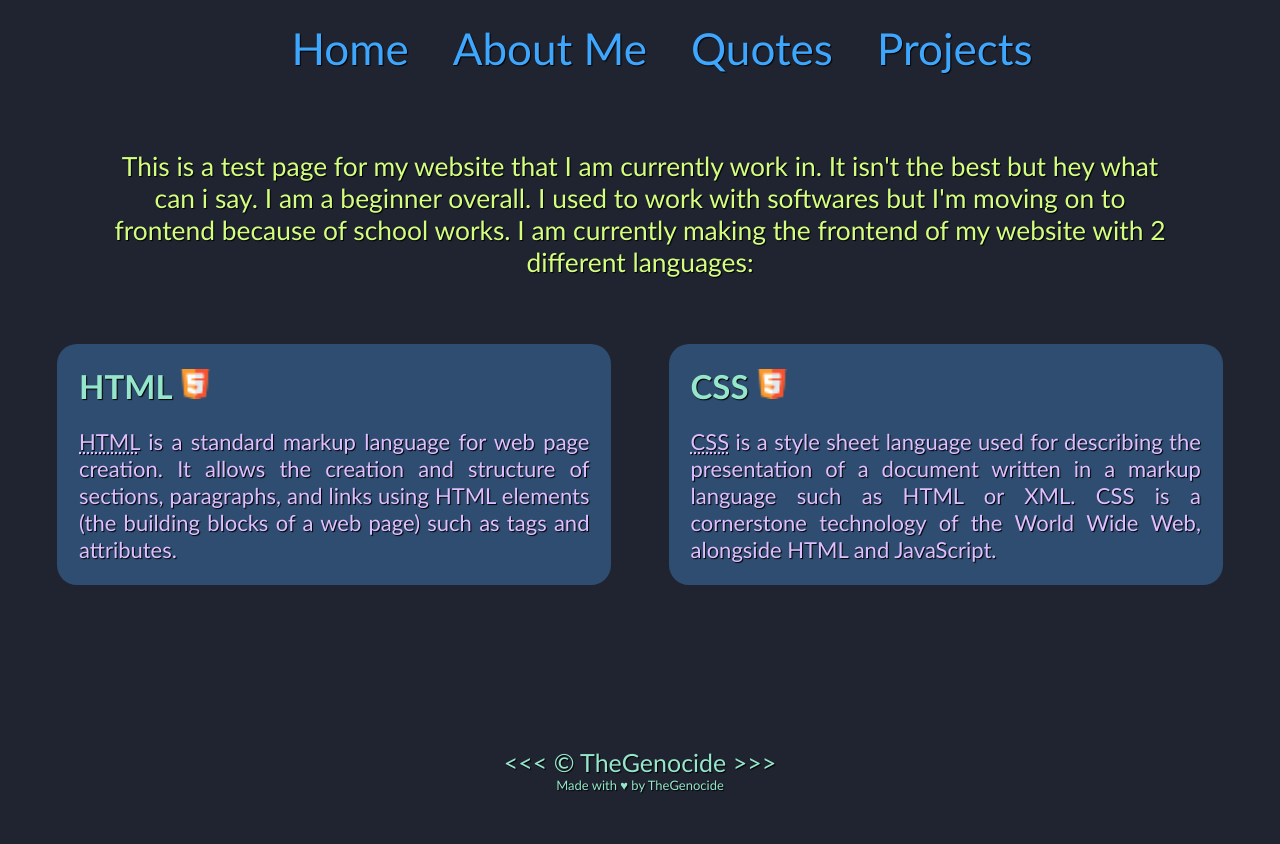
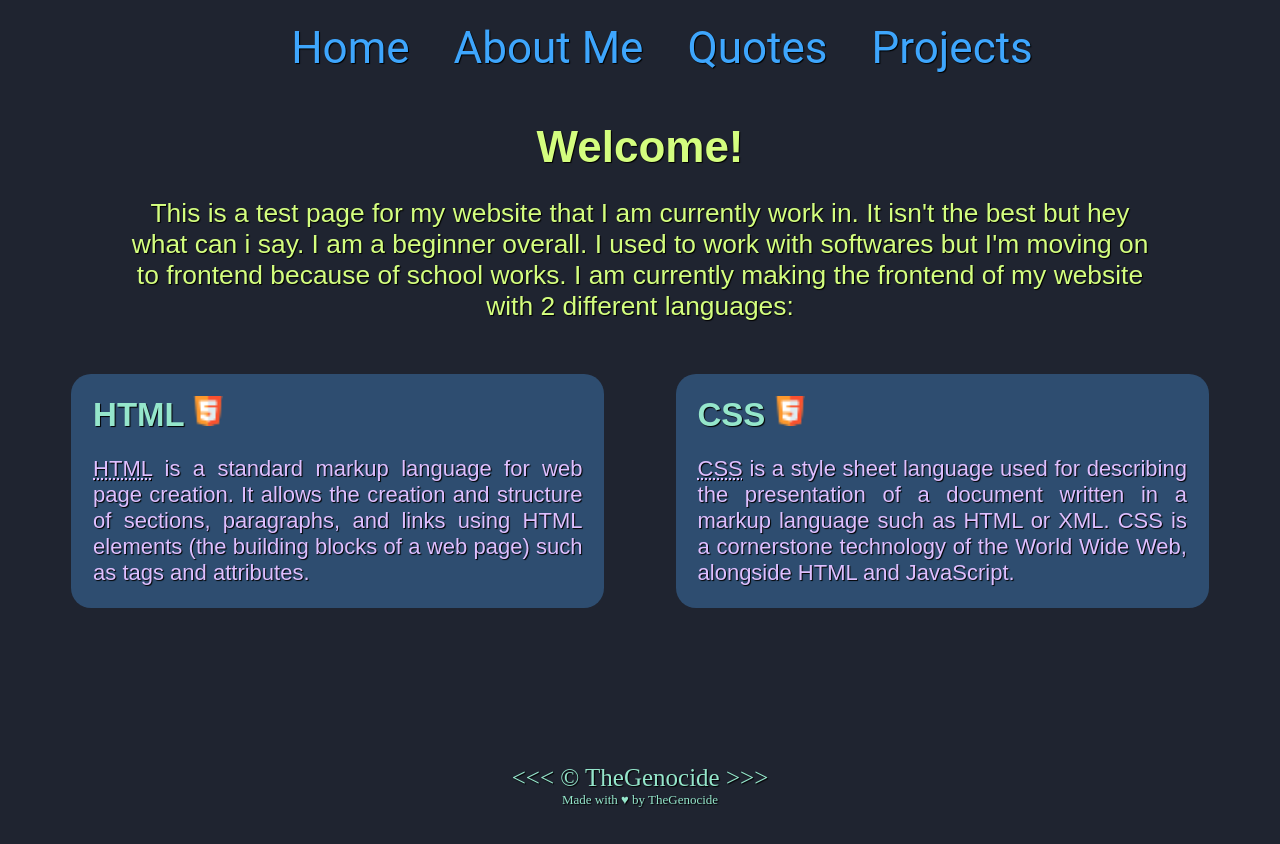
Before and after one commit to TheGenocides/TheGenocides.github.io, a plain HTML site: page index.html in a window 1280 px wide. Drawn offline with Linux system fonts and the light colour scheme.

Commit message:
Change fontstyle

```diff
--- a/CSS/about-style.css
+++ b/CSS/about-style.css
@@ -1,5 +1,3 @@
-
-
 * {
     border: 0;
     padding: 0;
@@ -7,11 +5,11 @@
 }
 
 html {
+    font-style: "Dosis";
     font-size: 22px;
     text-shadow: 1px 1px 1px #000;
     color: var(--custom-green);
     background-color: var(--dark-blue);
-    font-family:'Gill Sans', 'Gill Sans MT', Calibri, 'Trebuchet MS', sans-serif;
 }
 
 .geno-pfp {
@@ -58,6 +56,6 @@ html {
     font-size: larger;
     text-align: center;
     width: 60ch;
-    font-family: monospace;
+    font-family: "Dosis";
 }
 /* rgb(49, 51, 56) */
--- a/CSS/footer.css
+++ b/CSS/footer.css
@@ -11,6 +11,7 @@
 }
 
 footer {
+    font-family: "Dosis";
     border: 0;
     color: var(--custom-cyan);
     margin-bottom: -10px;
--- a/CSS/navbar.css
+++ b/CSS/navbar.css
@@ -1,6 +1,7 @@
 nav {
     color: var(--custom-blue);
     font-size: 2em;
+    font-family: "Roboto";
     padding-bottom: 0.5em;
     display: flex;
     justify-content: center;
--- a/CSS/quote-style.css
+++ b/CSS/quote-style.css
@@ -9,7 +9,7 @@ html {
     text-shadow: 1px 1px 1px #000;
     color: var(--custom-green);
     background-color: var(--dark-blue);
-    font-family:'Gill Sans', 'Gill Sans MT', Calibri, 'Trebuchet MS', sans-serif;
+    font-family: "Dosis", sans-serif;
 }
 
 body {
--- a/CSS/style.css
+++ b/CSS/style.css
@@ -4,13 +4,12 @@
     margin: 0
 }
 
-
 html {
     font-size: 22px;
     text-shadow: 1px 1px 1px #000;
     color: var(--custom-green);
     background-color: var(--dark-blue);
-    font-family:'Gill Sans', 'Gill Sans MT', Calibri, 'Trebuchet MS', sans-serif;
+    font-family: 'Dosis', sans-serif;
 }
 
 .articles {
@@ -36,8 +35,7 @@ html {
     text-align: justify;
     border-radius: 20px;
     background-color: var(--shadow);
-    padding: 1rem;
-    margin-top: 3em;
+    padding: 1em;
 }
 
 .article-content {
--- a/index.html
+++ b/index.html
@@ -2,6 +2,7 @@
 <html lang="en">
 <head>
     <meta charset="UTF-8">
+    <link rel="stylesheet" href="CSS/fontstyle.css">
     <link rel="stylesheet" href="CSS/style.css">
     <link rel="stylesheet" href="CSS/color-style.css">
     <link rel="stylesheet" href="CSS/navbar.css">
@@ -24,11 +25,13 @@
         </div>
     </nav>
     <br>
+    <h1 align="center">Welcome!</h1>
     <br>
     <p class="intro" align="center">
         This is a test page for my website that I am currently work in. It isn't the best but hey what can i say. I am a beginner overall. I used to work with softwares but I'm moving on to frontend because of school works. I am currently making the frontend of my website with 2 different languages:
         <br>
     </p>
+    <br><br>
     <main class="articles">
         <div class="html-article">
             <article>
```
Also changed, not shown: about.html (+1 -0 lines), projects.html (+1 -0 lines), quotes.html (+1 -0 lines).
